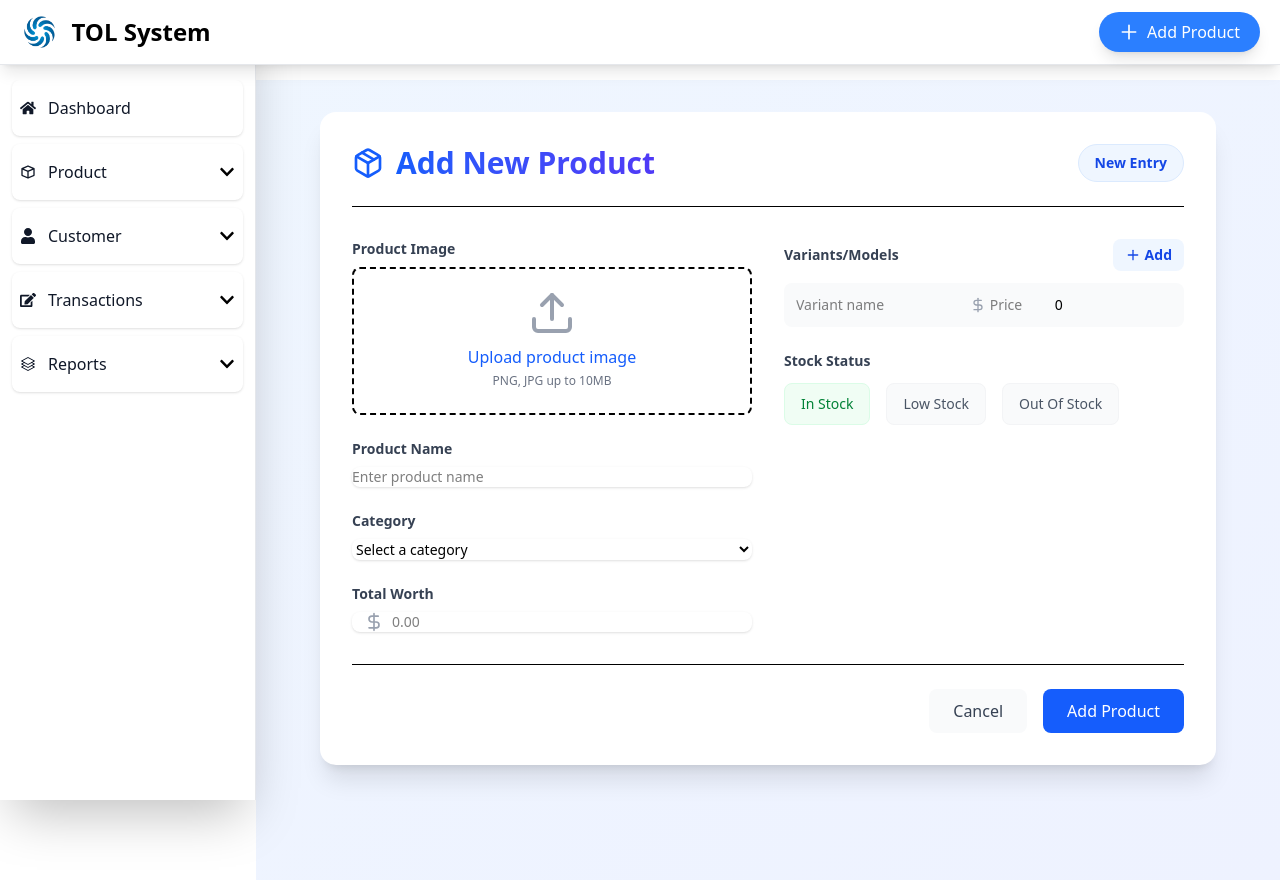
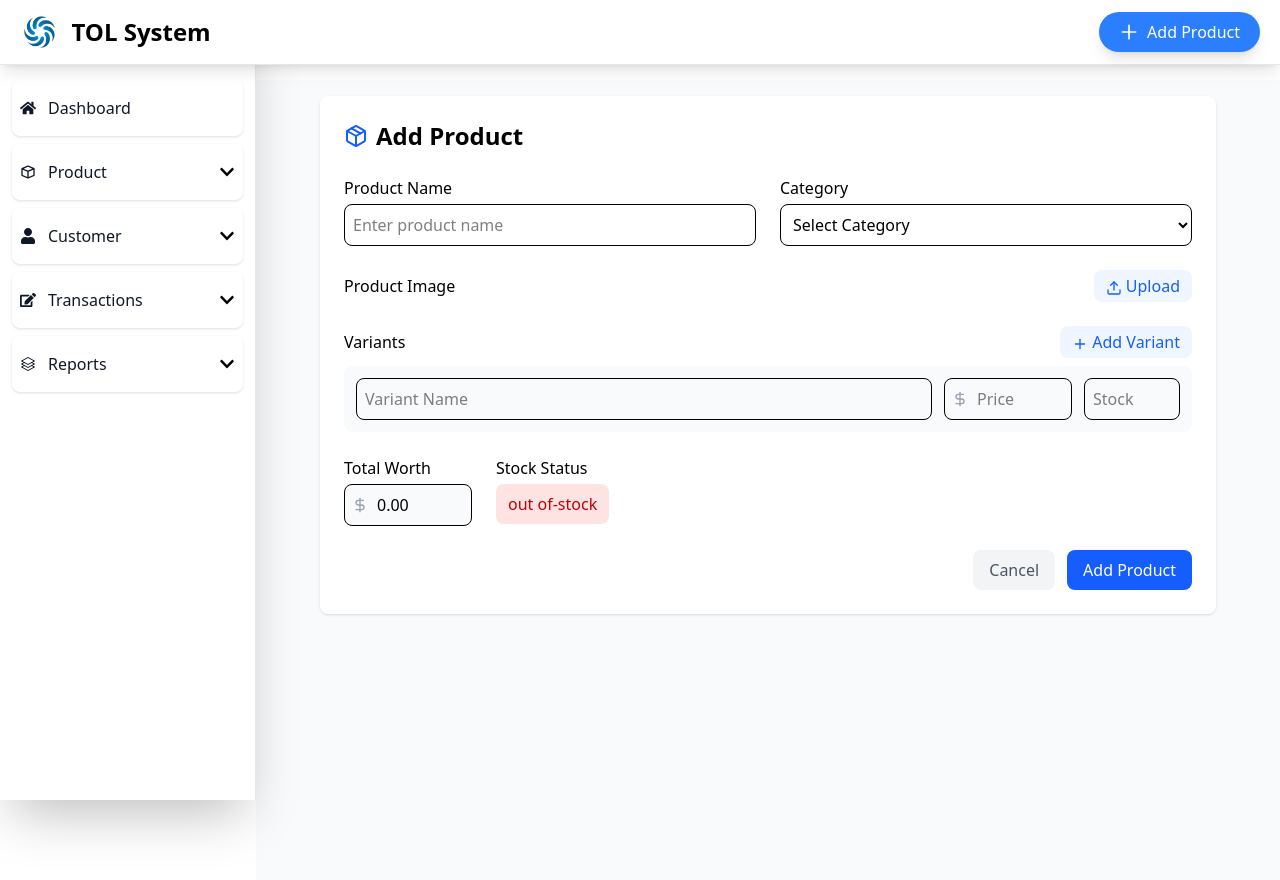
Before and after one commit to The-Orient-Life/TOL-Storage-Management-System, a React (Vite) app in the folder Frontend/: page /productadd in a window 1280 px wide. Built offline with nearby package versions, Linux system fonts and the light colour scheme.

Commit message:
Add form Updated

```diff
--- a/Frontend/src/components/AddProductForm.jsx
+++ b/Frontend/src/components/AddProductForm.jsx
@@ -1,290 +1,239 @@
-import React, { useState } from "react";
-import {
-  Package,
-  DollarSign,
-  AlertCircle,
-  Upload,
-  Minus,
-  Plus,
-} from "lucide-react";
+import { useState, useEffect } from 'react'
+import { Package, DollarSign, AlertCircle, Upload, Minus, Plus } from 'lucide-react'
 
-function AddProduct() {
-  const [productName, setProductName] = useState("");
-  const [category, setCategory] = useState("");
-  const [variants, setVariants] = useState([{ name: "", stock: 0, price: "" }]);
-  const [totalWorth, setTotalWorth] = useState("");
-  const [stockStatus, setStockStatus] = useState("in-stock");
-  const [formError, setFormError] = useState("");
-  const [imagePreview, setImagePreview] = useState("");
+function App() {
+  const [productName, setProductName] = useState("")
+  const [category, setCategory] = useState("")
+  const [variants, setVariants] = useState([
+    { name: "", stock: "", price: "" }
+  ])
+  const [totalWorth, setTotalWorth] = useState(0)
+  const [stockStatus, setStockStatus] = useState("out-of-stock")
+  const [formError, setFormError] = useState("")
+  const [imagePreview, setImagePreview] = useState("")
 
   const categories = [
-    "Smartphones",
-    "Laptops",
-    "Tablets",
-    "Accessories",
-    "Monitors",
-    "TV",
-    "Appliances",
-    "Gaming",
-    "Audio",
-  ];
+    "Electronics",
+    "Clothing",
+    "Books",
+    "Home & Garden",
+    "Toys",
+    "Sports"
+  ]
+
+  // Calculate total worth and stock status whenever variants change
+  useEffect(() => {
+    // Calculate total worth
+    const worth = variants.reduce((total, variant) => {
+      const price = parseFloat(variant.price) || 0
+      const stock = parseInt(variant.stock) || 0
+      return total + (price * stock)
+    }, 0)
+    setTotalWorth(worth)
+
+    // Calculate stock status
+    const totalStock = variants.reduce((total, variant) => {
+      const stock = parseInt(variant.stock) || 0
+      return total + stock
+    }, 0)
+
+    if (totalStock === 0) {
+      setStockStatus("out-of-stock")
+    } else if (totalStock < 10) {
+      setStockStatus("low-stock")
+    } else {
+      setStockStatus("in-stock")
+    }
+  }, [variants])
 
   const handleImageChange = (e) => {
-    const file = e.target.files?.[0];
+    const file = e.target.files?.[0]
     if (file) {
-      const reader = new FileReader();
+      const reader = new FileReader()
       reader.onloadend = () => {
-        setImagePreview(reader.result);
-      };
-      reader.readAsDataURL(file);
+        setImagePreview(reader.result)
       }
-  };
+      reader.readAsDataURL(file)
+    }
+  }
 
   const addVariant = () => {
-    setVariants([...variants, { name: "", stock: 0, price: "" }]);
-  };
+    setVariants([...variants, { name: "", stock: "", price: "" }])
+  }
 
   const removeVariant = (index) => {
-    const newVariants = variants.filter((_, i) => i !== index);
-    setVariants(newVariants);
-  };
+    setVariants(variants.filter((_, i) => i !== index))
+  }
 
   const updateVariant = (index, field, value) => {
-    const newVariants = [...variants];
-    newVariants[index] = { ...newVariants[index], [field]: value };
-    setVariants(newVariants);
-  };
+    const newVariants = [...variants]
+    newVariants[index] = { ...newVariants[index], [field]: value }
+    setVariants(newVariants)
+  }
 
   const handleSubmit = (e) => {
-    e.preventDefault();
+    e.preventDefault()
 
-    if (!category) {
-      setFormError("Please select a product category");
-      return;
+    if (!productName || !category) {
+      setFormError("Please fill in all required fields")
+      return
     }
 
-    if (variants.some((v) => !v.name || !v.price)) {
-      setFormError("Please fill in all variant details");
-      return;
+    if (variants.some(v => !v.name || !v.price)) {
+      setFormError("Please fill in all variant details")
+      return
     }
 
-    if (!imagePreview) {
-      setFormError("Please upload a product image");
-      return;
+    // Form is valid
+    setFormError("")
+
+    // Format the data for logging
+    const formData = {
+      productName,
+      category,
+      variants: variants.map(variant => ({
+        name: variant.name,
+        price: parseFloat(variant.price) || 0,
+        stock: parseInt(variant.stock) || 0
+      })),
+      totalWorth,
+      stockStatus,
+      image: imagePreview ? 'Image uploaded' : 'No image'
     }
 
-    setFormError("");
+    // Log the formatted data
+    console.log('Product Added:', formData)
 
-    console.log({
-      productName,
-      category,
-      variants,
-      totalWorth: parseFloat(totalWorth),
-      stockStatus,
-      imagePreview,
-    });
-  };
+    // Clear form after successful submission
+    setProductName("")
+    setCategory("")
+    setVariants([{ name: "", stock: "", price: "" }])
+    setImagePreview("")
+  }
 
   return (
-    <div className="min-h-screen bg-gradient-to-br from-blue-50 to-indigo-50 py-8 px-4 sm:px-6 lg:px-8">
-      <div className="max-w-4xl mx-auto">
-        <div className="bg-white rounded-2xl shadow-xl p-8">
-          <div className="flex items-center justify-between border-b pb-6">
-            <div className="flex items-center gap-3">
-              <Package className="w-8 h-8 text-blue-600" />
-              <h2 className="text-3xl font-bold bg-gradient-to-r from-blue-600 to-indigo-600 bg-clip-text text-transparent">
-                Add New Product
-              </h2>
-            </div>
-            <div className="px-4 py-2 rounded-full text-sm font-semibold bg-blue-50 text-blue-700 border border-blue-100">
-              New Entry
-            </div>
+    <div className="min-h-screen bg-gray-50 p-4">
+      <div className="max-w-4xl mx-auto bg-white rounded-lg shadow p-6">
+        <div className="flex items-center gap-2 mb-6">
+          <Package className="w-6 h-6 text-blue-600" />
+          <h1 className="text-2xl font-bold">Add Product</h1>
         </div>
 
         {formError && (
-            <div className="flex items-center gap-2 p-4 mt-6 rounded-lg bg-red-50 text-red-700">
+          <div className="mb-4 p-3 bg-red-100 text-red-700 rounded-lg flex items-center gap-2">
             <AlertCircle className="w-5 h-5" />
-              <p className="text-sm font-medium">{formError}</p>
+            <span>{formError}</span>
           </div>
         )}
 
-          <form onSubmit={handleSubmit} className="mt-8 space-y-8">
-            <div className="grid grid-cols-1 lg:grid-cols-2 gap-8">
-              {/* Left Column */}
-              <div className="space-y-6">
+        <form onSubmit={handleSubmit} className="space-y-6">
+          <div className="grid grid-cols-1 md:grid-cols-2 gap-6">
             <div>
-                  <label className="block text-sm font-semibold text-gray-700 mb-2">
-                    Product Image
-                  </label>
-                  <button
-                    type="button"
-                    onClick={() =>
-                      document.getElementById("file-upload").click()
-                    }
-                    className="mt-1 flex justify-center px-6 pt-5 pb-6 border-2 border-dashed rounded-lg hover:border-blue-400 transition-colors w-full cursor-pointer"
-                  >
-                    <div className="space-y-2 text-center">
-                      {imagePreview ? (
-                        <div className="relative">
-                          <img
-                            src={imagePreview}
-                            alt="Preview"
-                            className="mx-auto h-64 w-full object-cover rounded-lg"
-                          />
-                          <button
-                            type="button"
-                            onClick={(e) => {
-                              e.stopPropagation(); // Prevents clicking on the main button
-                              setImagePreview("");
-                            }}
-                            className="absolute top-2 right-2 p-1.5 bg-red-100 rounded-full text-red-600 hover:bg-red-200"
-                          >
-                            <Minus className="w-4 h-4" />
-                          </button>
-                        </div>
-                      ) : (
-                        <div className="flex flex-col items-center">
-                          <Upload className="mx-auto h-12 w-12 text-gray-400" />
-                          <div className="mt-2">
-                            <label className="cursor-pointer rounded-md font-medium text-blue-600 hover:text-blue-500">
-                              Upload product image
-                            </label>
-                            <input
-                              id="file-upload"
-                              type="file"
-                              className="sr-only"
-                              accept="image/*"
-                              onChange={handleImageChange}
-                            />
-                          </div>
-                          <p className="text-xs text-gray-500 mt-1">
-                            PNG, JPG up to 10MB
-                          </p>
-                        </div>
-                      )}
-                    </div>
-                  </button>
-                </div>
-
-                <div>
-                  <label className="block text-sm font-semibold text-gray-700 mb-2">
-                    Product Name
-                  </label>
+              <label className="block mb-1 font-medium">Product Name</label>
               <input
                 type="text"
                 value={productName}
                 onChange={(e) => setProductName(e.target.value)}
-                    className="block w-full rounded-lg border-gray-200 shadow-sm focus:border-blue-500 focus:ring-blue-500 sm:text-sm"
+                className="w-full p-2 border rounded-lg focus:ring-2 focus:ring-blue-500 focus:border-blue-500"
                 placeholder="Enter product name"
                 required
               />
             </div>
 
             <div>
-                  <label className="block text-sm font-semibold text-gray-700 mb-2">
-                    Category
-                  </label>
+              <label className="block mb-1 font-medium">Category</label>
               <select
                 value={category}
                 onChange={(e) => setCategory(e.target.value)}
-                    className="block w-full rounded-lg border-gray-200 shadow-sm focus:border-blue-500 focus:ring-blue-500 sm:text-sm"
+                className="w-full p-2 border rounded-lg focus:ring-2 focus:ring-blue-500 focus:border-blue-500"
                 required
               >
-                    <option value="">Select a category</option>
-                    {categories.map((cat) => (
-                      <option key={cat} value={cat}>
-                        {cat}
-                      </option>
+                <option value="">Select Category</option>
+                {categories.map(cat => (
+                  <option key={cat} value={cat}>{cat}</option>
                 ))}
               </select>
             </div>
+          </div>
 
           <div>
-                  <label className="block text-sm font-semibold text-gray-700 mb-2">
-                    Total Worth
+            <div className="flex justify-between items-center mb-2">
+              <label className="font-medium">Product Image</label>
+              <input
+                type="file"
+                onChange={handleImageChange}
+                accept="image/*"
+                className="hidden"
+                id="image-upload"
+              />
+              <label
+                htmlFor="image-upload"
+                className="cursor-pointer bg-blue-50 text-blue-600 px-3 py-1 rounded-lg hover:bg-blue-100 transition-colors"
+              >
+                <Upload className="w-4 h-4 inline mr-1" />
+                Upload
               </label>
-                  <div className="relative rounded-lg shadow-sm">
-                    <div className="absolute inset-y-0 left-0 pl-3 flex items-center pointer-events-none">
-                      <DollarSign className="w-5 h-5 text-gray-400" />
             </div>
-                    <input
-                      type="number"
-                      value={totalWorth}
-                      onChange={(e) => setTotalWorth(e.target.value)}
-                      className="block w-full pl-10 rounded-lg border-gray-200 focus:border-blue-500 focus:ring-blue-500 sm:text-sm"
-                      placeholder="0.00"
-                      required
+            {imagePreview && (
+              <img
+                src={imagePreview}
+                alt="Preview"
+                className="w-32 h-32 object-cover rounded-lg"
               />
-                  </div>
-                </div>
+            )}
           </div>
 
-              {/* Right Column */}
-              <div className="space-y-6">
           <div>
-                  <div className="flex items-center justify-between mb-3">
-                    <label className="block text-sm font-semibold text-gray-700">
-                      Variants/Models
-                    </label>
+            <div className="flex justify-between items-center mb-2">
+              <label className="font-medium">Variants</label>
               <button
                 type="button"
                 onClick={addVariant}
-                      className="inline-flex items-center px-3 py-1.5 rounded-lg text-sm font-semibold text-blue-700 bg-blue-50 hover:bg-blue-100 transition-colors"
+                className="bg-blue-50 text-blue-600 px-3 py-1 rounded-lg hover:bg-blue-100 transition-colors"
               >
-                      <Plus className="w-4 h-4 mr-1" />
-                      Add
+                <Plus className="w-4 h-4 inline mr-1" />
+                Add Variant
               </button>
             </div>
             <div className="space-y-3">
               {variants.map((variant, index) => (
-                      <div
-                        key={index}
-                        className="grid grid-cols-12 gap-3 p-3 rounded-lg bg-gray-50 hover:bg-gray-100 transition-colors"
-                      >
+                <div key={index} className="flex gap-3 items-center bg-gray-50 p-3 rounded-lg">
                   <input
                     type="text"
                     value={variant.name}
-                          onChange={(e) =>
-                            updateVariant(index, "name", e.target.value)
-                          }
-                          className="col-span-5 rounded-lg border-gray-200 focus:border-blue-500 focus:ring-blue-500 sm:text-sm"
-                          placeholder="Variant name"
+                    onChange={(e) => updateVariant(index, "name", e.target.value)}
+                    placeholder="Variant Name"
+                    className="flex-1 p-2 border rounded-lg focus:ring-2 focus:ring-blue-500 focus:border-blue-500"
                     required
                   />
-                        <div className="col-span-3 relative">
-                          <div className="absolute inset-y-0 left-0 pl-3 flex items-center pointer-events-none">
-                            <DollarSign className="w-4 h-4 text-gray-400" />
-                          </div>
+                  <div className="relative">
+                    <DollarSign className="absolute left-2 top-1/2 -translate-y-1/2 w-4 h-4 text-gray-400" />
                     <input
                       type="number"
                       value={variant.price}
-                            onChange={(e) =>
-                              updateVariant(index, "price", e.target.value)
-                            }
-                            className="block w-full pl-8 rounded-lg border-gray-200 focus:border-blue-500 focus:ring-blue-500 sm:text-sm"
+                      onChange={(e) => updateVariant(index, "price", e.target.value)}
                       placeholder="Price"
+                      className="w-32 p-2 pl-8 border rounded-lg focus:ring-2 focus:ring-blue-500 focus:border-blue-500"
+                      min="0"
+                      step="0.01"
                       required
                     />
                   </div>
                   <input
                     type="number"
                     value={variant.stock}
-                          onChange={(e) =>
-                            updateVariant(
-                              index,
-                              "stock",
-                              parseInt(e.target.value)
-                            )
-                          }
-                          className="col-span-3 rounded-lg border-gray-200 focus:border-blue-500 focus:ring-blue-500 sm:text-sm"
+                    onChange={(e) => updateVariant(index, "stock", e.target.value)}
                     placeholder="Stock"
+                    className="w-24 p-2 border rounded-lg focus:ring-2 focus:ring-blue-500 focus:border-blue-500"
+                    min="0"
                     required
                   />
                   {variants.length > 1 && (
                     <button
                       type="button"
                       onClick={() => removeVariant(index)}
-                            className="col-span-1 p-2 rounded-lg text-red-600 hover:bg-red-50 transition-colors"
+                      className="p-2 text-red-600 hover:bg-red-50 rounded-lg transition-colors"
+                      title="Remove variant"
                     >
                       <Minus className="w-4 h-4" />
                     </button>
@@ -294,60 +243,41 @@ function AddProduct() {
             </div>
           </div>
 
+          <div className="flex gap-6">
             <div>
-                  <label className="block text-sm font-semibold text-gray-700 mb-3">
-                    Stock Status
-                  </label>
-                  <div className="flex flex-wrap gap-4">
-                    {[
-                      {
-                        value: "in-stock",
-                        color: "bg-green-50 text-green-700 border-green-100",
-                      },
-                      {
-                        value: "low-stock",
-                        color: "bg-yellow-50 text-yellow-700 border-yellow-100",
-                      },
-                      {
-                        value: "out-of-stock",
-                        color: "bg-red-50 text-red-700 border-red-100",
-                      },
-                    ].map((status) => (
-                      <label
-                        key={status.value}
-                        className={`flex items-center px-4 py-2.5 rounded-lg border cursor-pointer transition-all ${
-                          stockStatus === status.value
-                            ? status.color
-                            : "bg-gray-50 text-gray-600 border-gray-100"
-                        }`}
-                      >
+              <label className="block mb-1 font-medium">Total Worth</label>
+              <div className="relative">
+                <DollarSign className="absolute left-2 top-1/2 -translate-y-1/2 w-4 h-4 text-gray-400" />
                 <input
-                          type="radio"
-                          value={status.value}
-                          checked={stockStatus === status.value}
-                          onChange={(e) => setStockStatus(e.target.value)}
-                          className="hidden"
+                  type="text"
+                  value={totalWorth.toFixed(2)}
+                  className="w-32 p-2 pl-8 border rounded-lg bg-gray-50"
+                  readOnly
                 />
-                        <span className="text-sm font-medium capitalize">
-                          {status.value.replace(/-/g, " ")}
-                        </span>
-                      </label>
-                    ))}
               </div>
+            </div>
+            <div>
+              <label className="block mb-1 font-medium">Stock Status</label>
+              <div className={`px-3 py-2 rounded-lg font-medium ${
+                stockStatus === 'in-stock' ? 'bg-green-100 text-green-700' :
+                stockStatus === 'low-stock' ? 'bg-yellow-100 text-yellow-700' :
+                'bg-red-100 text-red-700'
+              }`}>
+                {stockStatus.replace('-', ' ')}
               </div>
             </div>
           </div>
 
-            <div className="flex items-center justify-end gap-4 pt-6 border-t">
+          <div className="flex justify-end gap-3">
             <button
               type="button"
-                className="px-6 py-2.5 rounded-lg text-gray-700 bg-gray-50 hover:bg-gray-100 font-medium transition-colors"
+              className="px-4 py-2 text-gray-600 bg-gray-100 rounded-lg hover:bg-gray-200 transition-colors"
             >
               Cancel
             </button>
             <button
               type="submit"
-                className="px-6 py-2.5 rounded-lg bg-blue-600 text-white font-medium hover:bg-blue-700 focus:outline-none focus:ring-2 focus:ring-blue-500 focus:ring-offset-2 transform transition-all duration-200 hover:scale-105"
+              className="px-4 py-2 text-white bg-blue-600 rounded-lg hover:bg-blue-700 transition-colors"
             >
               Add Product
             </button>
@@ -355,8 +285,7 @@ function AddProduct() {
         </form>
       </div>
     </div>
-    </div>
-  );
+  )
 }
 
-export default AddProduct;
+export default App
```
Lines whose indentation alone changed are shown as unchanged.
